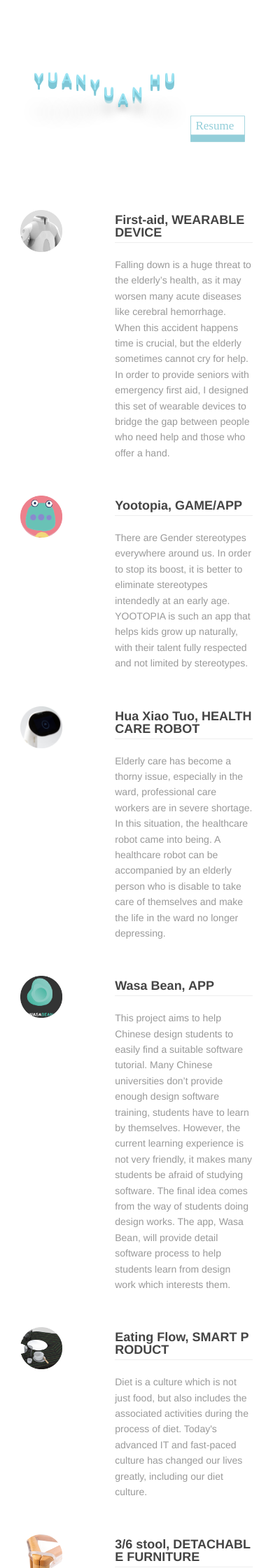
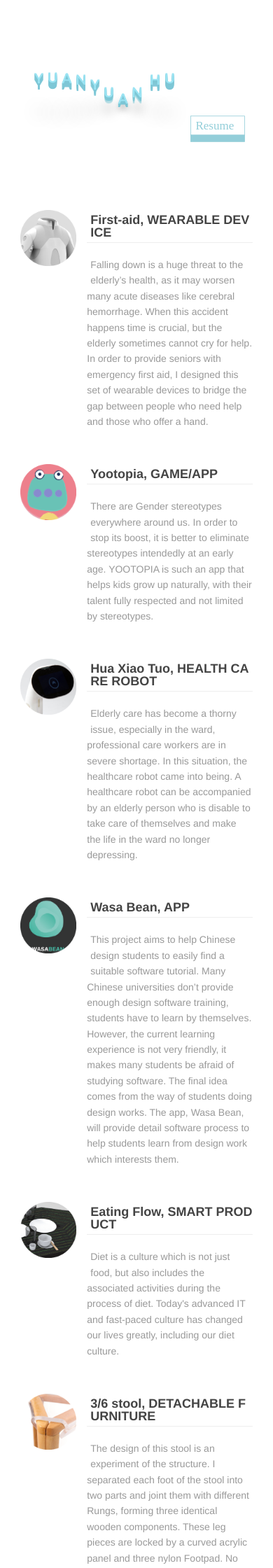
Before and after one commit to yuanyuanhu96/Potfolio-Archive, a Jekyll site: the page built from index.md, in a window 390 px wide. Shown: the top 2240 px of the page at 70% size. Built offline with Jekyll 4.4.1, drawn with Linux system fonts in a browser that asks for light colours.

Commit message:
Update style.css

```diff
--- a/_includes/style.css
+++ b/_includes/style.css
@@ -400,13 +400,21 @@ h1 span:nth-child(11) {
 
 @media screen and (max-width: 767px) {
   .project-icon img{
-  max-width: 60%;
+  max-width: 80%;
   }
 }
 
 .project-text {
   margin-left: 135px;
   //margin-top: 50px;
+}
+
+
+
+@media screen and (max-width: 767px) {
+.project-text{
+ margin-left: 95px;
+  }
 }
 
 /*
```
